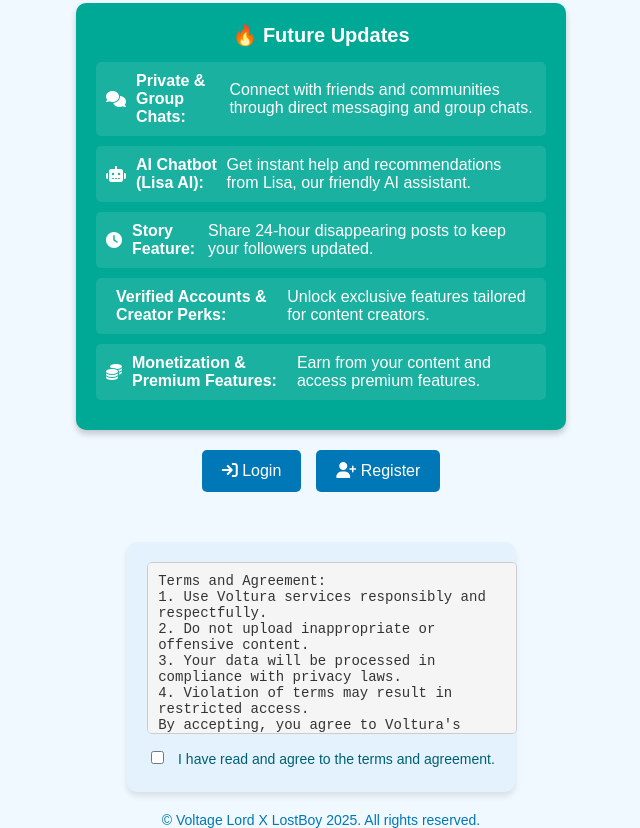
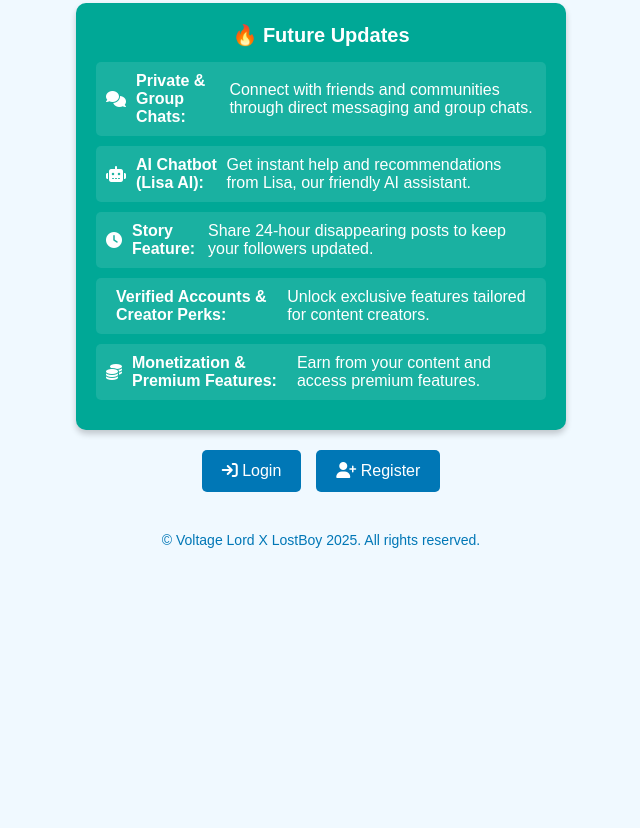
Before and after one commit to TherealVoltageLord/Voltura-1, a website: page public/index.html in a window 1280 px wide. Shown: the part 407-1235 px from the top of the page, without its empty margins (319-959 px from the left). After the commit the page ends 955 px from the top, so only its background shows below. Drawn offline with Linux system fonts and the light colour scheme; some icons are missing.

Commit message:
Update index.html

```diff
--- a/public/index.html
+++ b/public/index.html
@@ -1,3 +1,4 @@
+
 <!DOCTYPE html>
 <html lang="en">
 <head>
@@ -98,35 +99,6 @@
             color: #0077b6;
             margin-top: 20px;
         }
-        .terms-container {
-            margin-top: 30px;
-            background: #e3f2fd;
-            padding: 20px;
-            border-radius: 10px;
-            box-shadow: 0 4px 6px rgba(0, 0, 0, 0.1);
-            max-width: 450px;
-            text-align: left;
-        }
-        .terms-container textarea {
-            width: 100%;
-            height: 150px;
-            border: 1px solid #ccc;
-            padding: 10px;
-            border-radius: 5px;
-            resize: none;
-            background-color: #f5f5f5;
-            font-size: 14px;
-            color: #333;
-            margin-bottom: 10px;
-        }
-        .terms-container label {
-            font-size: 14px;
-            display: block;
-            margin-bottom: 5px;
-        }
-        .terms-container input[type="checkbox"] {
-            margin-right: 10px;
-        }
     </style>
 </head>
 <body>
@@ -161,31 +133,6 @@
         <a href="reg.html" class="btn"><i class="fa-solid fa-user-plus"></i> Register</a>
     </div>
 
-    <!-- Terms and Agreement Section -->
-    <div class="terms-container">
-        <textarea readonly>
-Terms and Agreement:
-1. Use Voltura services responsibly and respectfully.
-2. Do not upload inappropriate or offensive content.
-3. Your data will be processed in compliance with privacy laws.
-4. Violation of terms may result in restricted access.
-By accepting, you agree to Voltura's Terms of Service.
-        </textarea>
-        <label>
-            <input type="checkbox" id="acceptTerms"> I have read and agree to the terms and agreement.
-        </label>
-    </div>
-
     <div class="footer">© Voltage Lord X LostBoy 2025. All rights reserved.</div>
-
-    <script>
-     document.querySelector('.button-container a.btn').addEventListener('click', function (event) {
-         const checkbox = document.getElementById('acceptTerms');
-         if (!checkbox.checked) {
-             alert('You must agree to the terms and agreement before proceeding.');
-             event.preventDefault();
-         }
-     });
- </script>
 </body>
-</html>
+    </html>
```
